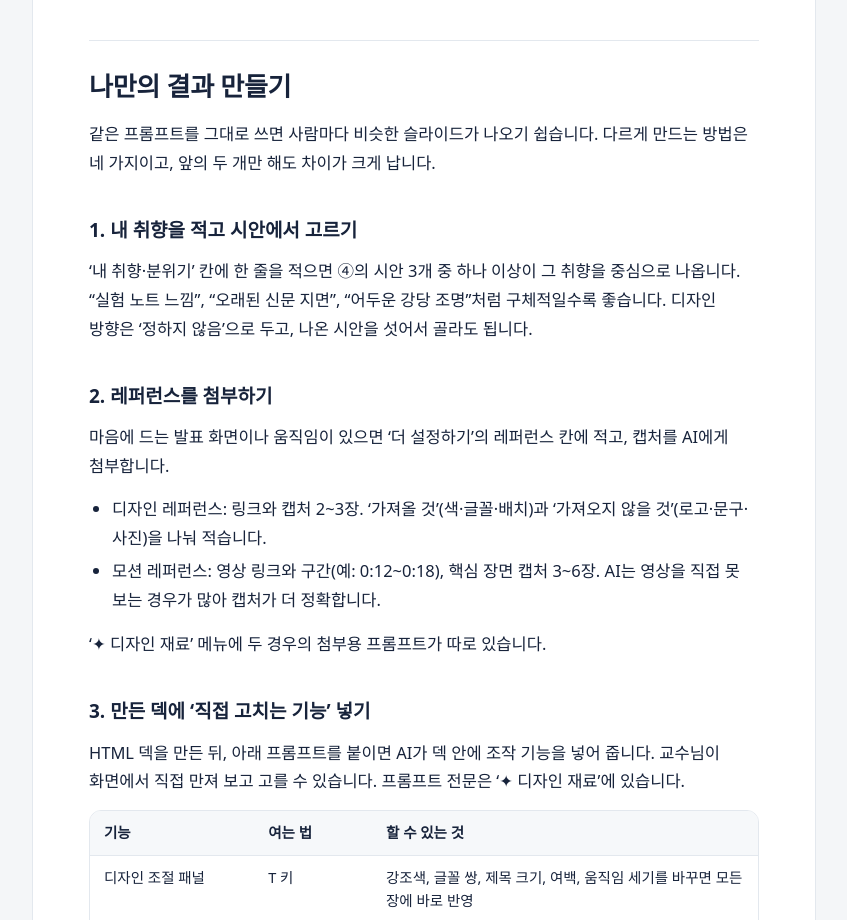
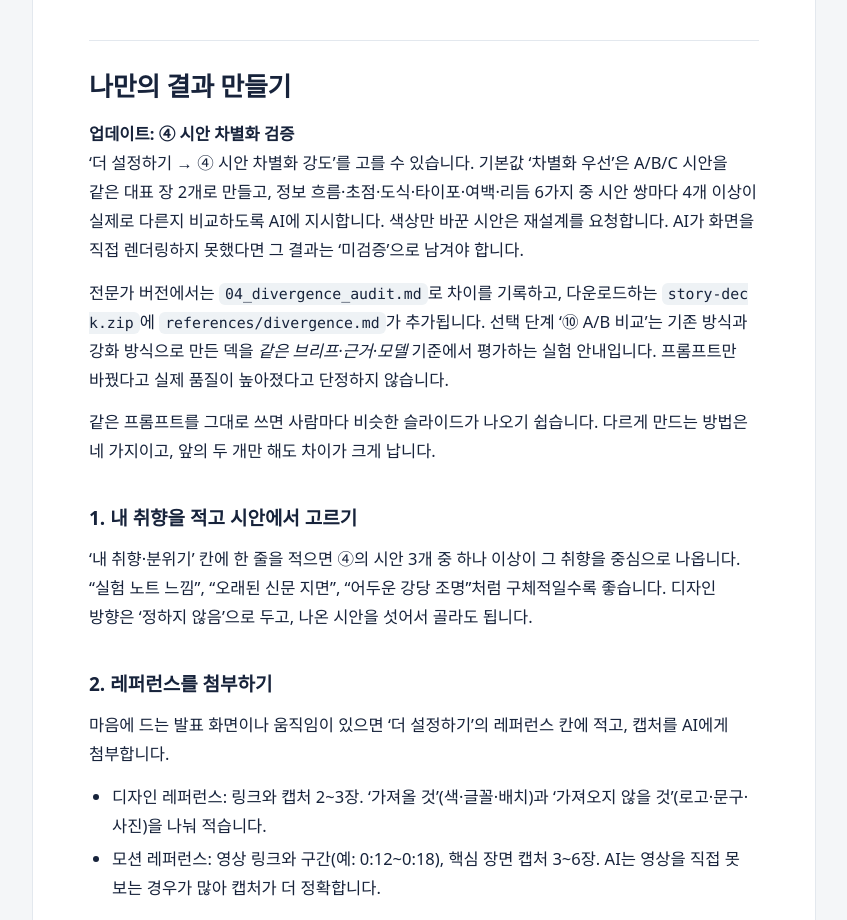
Before and after one commit to Dowon-Kang/story-slides, a plain HTML site: page manual/index.html in a window 1280 px wide. Shown: the part 8080-9000 px from the top of the page, without its empty margins (356-1203 px from the left). Drawn offline with Linux system fonts and the light colour scheme; a web font is replaced by a local one.

Commit message:
docs: explain structural diversity setting and controlled A/B review

```diff
--- a/manual/index.html
+++ b/manual/index.html
@@ -153,6 +153,7 @@ footer{max-width:1120px;margin:0 auto;padding:0 28px 48px;color:var(--ink-3);fon
 <p>④에서 AI가 고르는 프레임은 여덟 가지입니다: 질문형 표지, 카드 묶음, 빅 넘버, 프로세스, 비교, 차트, 사례·인용, 요약·행동. 같은 프레임이 세 장 연달아 나오지 않게 합니다.</p>
 <p>⑥의 움직임도 여덟 가지입니다: 순서대로 등장, 강조·흐리게, 숫자 카운트업, 선 그리기, 차트 순차 표시, 확대, 비교 드러내기, 모핑. 사이트 ⑥ 모션 메뉴에서 각각 움직이는 모습을 볼 수 있습니다. Google Slides처럼 모핑이 없는 도구를 고르면 프롬프트가 알아서 빼 달라고 요청합니다.</p>
 <h2 id="나만의-결과-만들기">나만의 결과 만들기</h2>
+<div class="callout"><strong>업데이트: ④ 시안 차별화 검증</strong><p>‘더 설정하기 → ④ 시안 차별화 강도’를 고를 수 있습니다. 기본값 ‘차별화 우선’은 A/B/C 시안을 같은 대표 장 2개로 만들고, 정보 흐름·초점·도식·타이포·여백·리듬 6가지 중 시안 쌍마다 4개 이상이 실제로 다른지 비교하도록 AI에 지시합니다. 색상만 바꾼 시안은 재설계를 요청합니다. AI가 화면을 직접 렌더링하지 못했다면 그 결과는 ‘미검증’으로 남겨야 합니다.</p><p>전문가 버전에서는 <code>04_divergence_audit.md</code>로 차이를 기록하고, 다운로드하는 <code>story-deck.zip</code>에 <code>references/divergence.md</code>가 추가됩니다. 선택 단계 ‘⑩ A/B 비교’는 기존 방식과 강화 방식으로 만든 덱을 <em>같은 브리프·근거·모델</em> 기준에서 평가하는 실험 안내입니다. 프롬프트만 바꿨다고 실제 품질이 높아졌다고 단정하지 않습니다.</p></div>
 <p>같은 프롬프트를 그대로 쓰면 사람마다 비슷한 슬라이드가 나오기 쉽습니다. 다르게 만드는 방법은 네 가지이고, 앞의 두 개만 해도 차이가 크게 납니다.</p>
 <h3 id="1-내-취향을-적고-시안에서-고르기">1. 내 취향을 적고 시안에서 고르기</h3>
 <p>‘내 취향·분위기’ 칸에 한 줄을 적으면 ④의 시안 3개 중 하나 이상이 그 취향을 중심으로 나옵니다. “실험 노트 느낌”, “오래된 신문 지면”, “어두운 강당 조명”처럼 구체적일수록 좋습니다. 디자인 방향은 ‘정하지 않음’으로 두고, 나온 시안을 섯어서 골라도 됩니다.</p>
```
